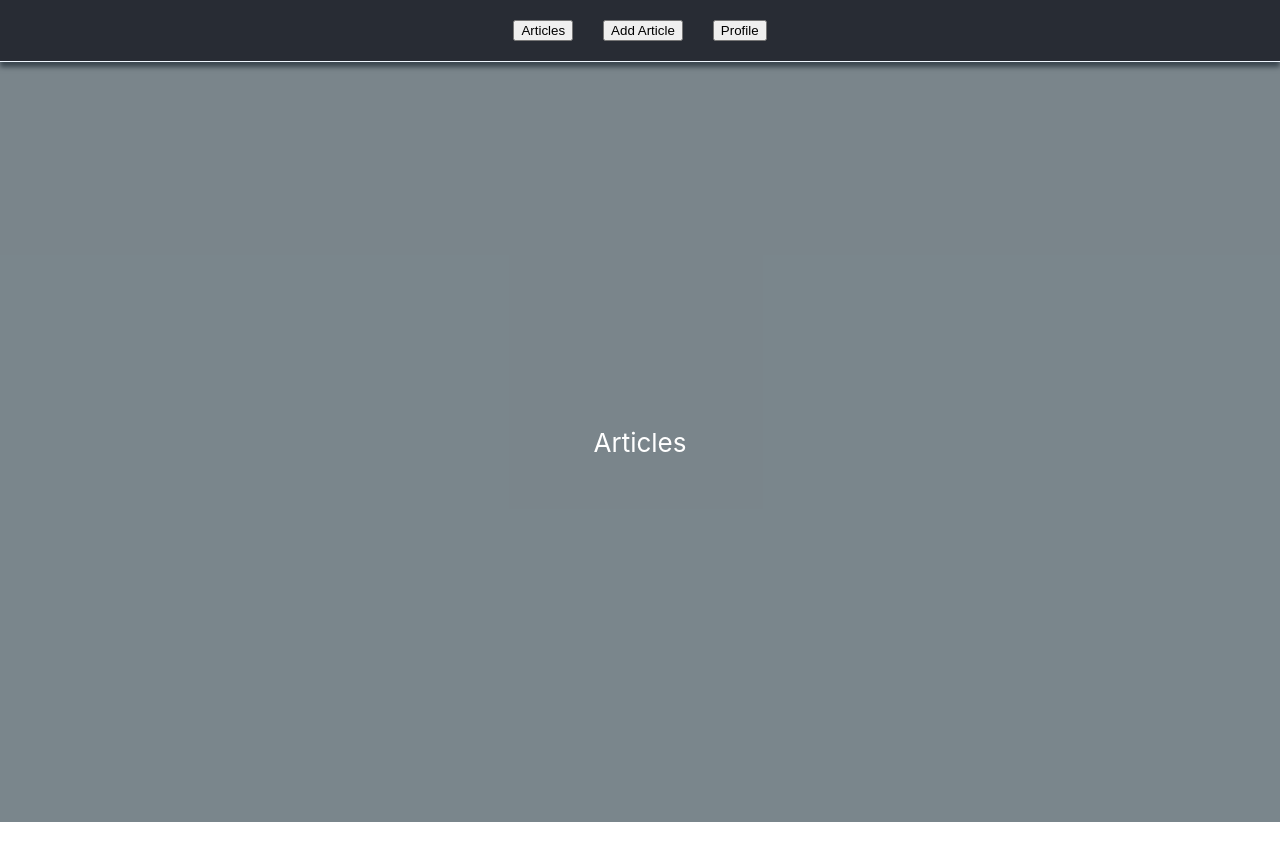
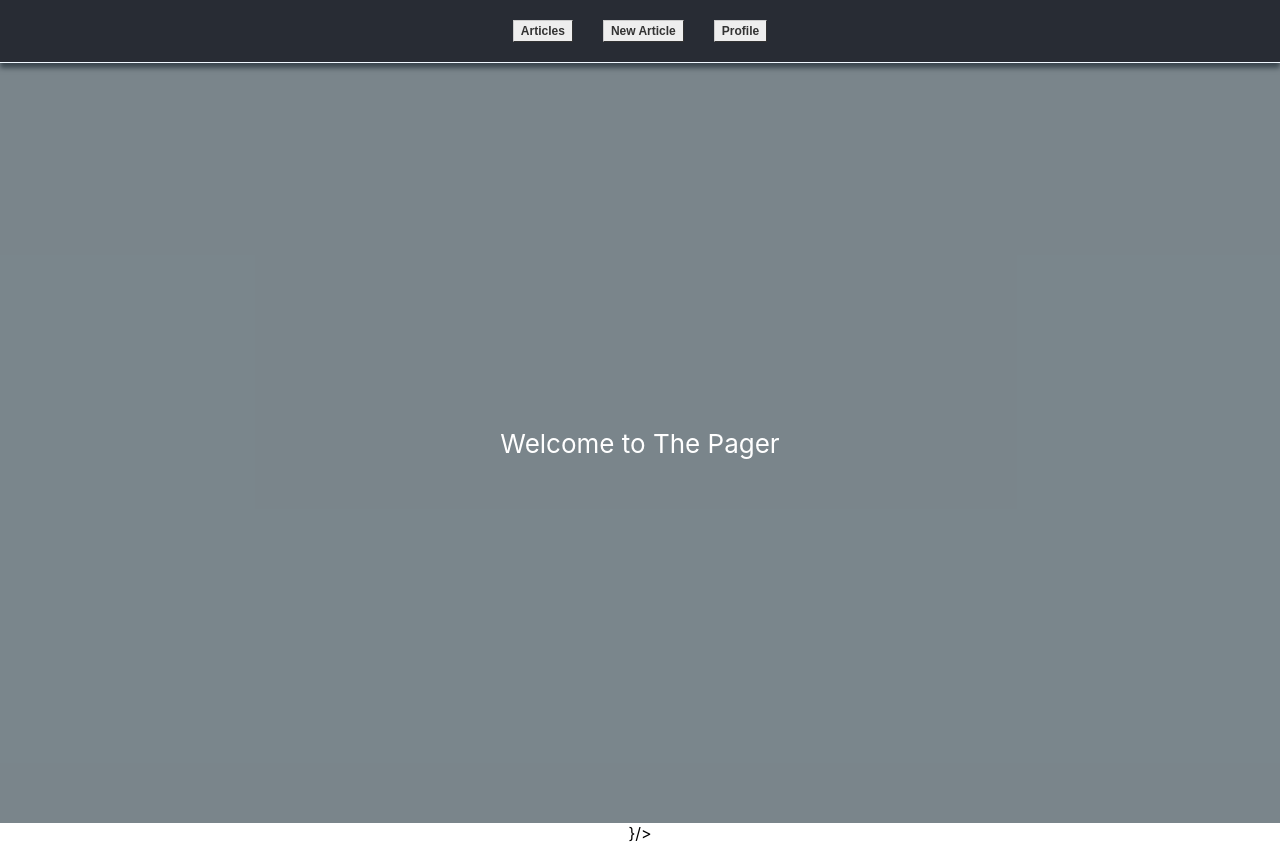
Before and after one commit to YuriiL05/DevCamp2021-2022, a React (Create React App) app in the folder front/: page / in a window 1280 px wide. Before the commit the page ends 822 px from the top, so only its background shows below. Built offline with nearby package versions, Linux system fonts and the light colour scheme.

Commit message:
[front] Add Routes with validations

```diff
--- a/front/package.json
+++ b/front/package.json
@@ -7,6 +7,7 @@
     "@testing-library/react": "^12.1.2",
     "@testing-library/user-event": "^13.5.0",
     "node": "^17.2.0",
+    "path-to-regexp": "^6.2.0",
     "react": "^17.0.2",
     "react-dom": "^17.0.2",
     "react-scripts": "5.0.0",
@@ -52,6 +53,7 @@
     "eslint-plugin-promise": "^5.2.0",
     "eslint-plugin-react": "^7.27.1",
     "eslint-plugin-react-hooks": "^4.3.0",
-    "lint-staged": "^12.1.2"
+    "lint-staged": "^12.1.2",
+    "react-router-dom": "^6.2.1"
   }
 }
--- a/front/src/App.js
+++ b/front/src/App.js
@@ -1,5 +1,3 @@
-import { useState } from 'react';
-
 import { HeaderContainer } from './containers/header';
 import { BodyContainer } from './containers/body';
 
@@ -8,21 +6,21 @@ import './App.css';
 export const App = () => {
 
   const pages = {
-    articles: 'Articles',
-    addArticle: 'Add Article',
-    profile: 'Profile'
+    articles: 'articles',
+    newArticle: 'new-article',
+    profile: 'profile'
   };
 
-  const [page, setPage] = useState(pages.articles);
-
-  const changePage = (selectedPage) => () => {
-    setPage(selectedPage);
-  };
+  // const [page, setPage] = useState(pages.articles);
+  //
+  // const changePage = (selectedPage) => () => {
+  //   setPage(selectedPage);
+  // };
 
   return (
-    <div className="App">
-      <HeaderContainer changePage={changePage} pages={pages}/>
-      <BodyContainer page={page} pages={pages}/>
-    </div>
+      <div className="App">
+        <HeaderContainer pages={pages}/>
+        <BodyContainer pages={pages}/>}/>
+      </div>
   );
 };
--- /dev/null
+++ b/front/src/components/404/index.jsx
@@ -0,0 +1,10 @@
+import { Link } from "react-router-dom";
+
+export const NotFound = () => {
+  return (
+    <div>
+      <h2>404 Page Not Found</h2>
+      <Link to="/">Go to the home page</Link>
+    </div>
+  );
+};
--- /dev/null
+++ b/front/src/components/article/index.jsx
@@ -0,0 +1,8 @@
+export const Article = ( { id, test} ) => {
+  return (
+    <div>
+      Article {id} <br/>
+      {test}
+    </div>
+  );
+};
--- a/front/src/components/articles/index.jsx
+++ b/front/src/components/articles/index.jsx
@@ -1,7 +1,11 @@
+import { Outlet } from "react-router-dom";
+
 export const Articles = () => {
   return (
     <div>
-      Articles
+      Articles:
+      <hr/>
+      <Outlet/>
     </div>
   );
 };
--- /dev/null
+++ b/front/src/components/home/index.jsx
@@ -0,0 +1,7 @@
+export const Home = () => {
+  return (
+    <div>
+      Welcome to The Pager
+    </div>
+  );
+};
--- /dev/null
+++ b/front/src/containers/article/index.js
@@ -0,0 +1,47 @@
+import React from 'react';
+import { useParams } from "react-router-dom";
+
+import { Article } from '../../components/article';
+import { NotFound } from "../../components/404";
+
+export const ArticleContainer = () => {
+  const validation = {
+    digits: /^\d+$/,
+    capitalLetters: /^[A-Z]+$/,
+    file: /^\w+\.doc$|pdf$|jpeg$/
+  }
+
+  const { id } = useParams();
+
+  if (id.match(validation.digits)) {
+    return (
+      <div className={"article"}>
+        <Article id={id} test={"Digits"}/>
+      </div>
+    );
+  } else if (id.match(validation.capitalLetters)) {
+    return (
+      <div className={"article"}>
+        <Article id={id} test={"Digits"}/>
+      </div>
+    );
+  } else if (id.match(validation.file)) {
+    return (
+      <div className={"article"}>
+        <Article id={id} test={"Digits"}/>
+      </div>
+    );
+  } else {
+    return (
+      <NotFound/>
+    );
+  }
+
+    // return (
+    //   <div className={"article"}>
+    //     {(id.match(validation.digits)) && <Article id={id} test={"Digits"}/>}
+    //     {(id.match(validation.capitalLetters)) && <Article id={id} test={"A-Z"}/>}
+    //     {(id.match(validation.file)) && <Article id={id} test={"file"}/>}
+    //   </div>
+    // );
+};
--- a/front/src/containers/body/index.js
+++ b/front/src/containers/body/index.js
@@ -1,18 +1,33 @@
 import React from 'react';
+import {
+  Routes,
+  Route
+} from "react-router-dom";
 
 import { AddArticle } from '../../components/addArticle';
 import { Articles } from '../../components/articles';
 import { Profile } from '../../components/profile';
+import { ArticleContainer } from '../article';
+import { NotFound } from "../../components/404";
+import { Home } from "../../components/home";
 
 import './style.css';
+import { DateContainer } from "../date";
 
-export const BodyContainer = ({ page, pages }) => {
+export const BodyContainer = ( {pages} ) => {
 
-  return (
+   return (
     <div className={"body-content"}>
-      {page === pages.articles && <Articles/>}
-      {page === pages.addArticle && <AddArticle/>}
-      {page === pages.profile && <Profile/>}
+        <Routes>
+          <Route path="/" element={<Home/>}/>
+          <Route path={pages.articles} element={<Articles/>}>
+            <Route path=":id" element={<ArticleContainer/>}/>
+          </Route>
+          <Route path={pages.newArticle} element={<AddArticle/>}/>
+          <Route path={pages.profile} element={<Profile/>}/>
+          <Route path="/date/:date" element={<DateContainer/>}/>
+          <Route path="*" element={<NotFound/>}/>
+        </Routes>
     </div>
   );
 };
--- /dev/null
+++ b/front/src/containers/date/index.js
@@ -0,0 +1,27 @@
+import React from 'react';
+import { useParams } from "react-router-dom";
+
+
+export const DateContainer = () => {
+
+  const { date } = useParams();
+  const currentDate = new Date().toISOString().split('T')[0];
+
+
+  if (Date.parse(date) <= Date.parse(currentDate))
+  {
+    return (
+      <>
+        Show date <br/>
+        {date}
+      </>
+    );
+  }
+  else {
+    return (
+      <>
+        Rejected
+      </>
+    );
+  }
+};
--- a/front/src/containers/header/index.js
+++ b/front/src/containers/header/index.js
@@ -1,14 +1,16 @@
 import React from 'react';
+import { Link } from "react-router-dom";
 
 import './style.css';
 
-export const HeaderContainer = ({ changePage, pages }) => {
+export const HeaderContainer = ({ pages }) => {
+
   return (
     <>
       <header>
-        <button onClick={changePage(pages.articles)}> {pages.articles}</button>
-        <button onClick={changePage(pages.addArticle)}>{pages.addArticle}</button>
-        <button onClick={changePage(pages.profile)}>{pages.profile}</button>
+        <Link to={pages.articles} className={"btn"}>Articles</Link>
+        <Link to={pages.newArticle} className={"btn"}>New Article</Link>
+        <Link to={pages.profile} className={"btn"}>Profile</Link>
       </header>
     </>
   );
--- a/front/src/containers/header/style.css
+++ b/front/src/containers/header/style.css
@@ -3,8 +3,28 @@ header {
     box-shadow: 0 5px 5px #282c34;
     background-color: #282c34;
     justify-content: center;
+    min-height: 4vh;
+    display: flex;
 }
 
 button {
     margin: 20px 15px;
 }
+
+.btn:link, .btn:visited {
+    display: inline-block;
+    font: bold 12px Arial;
+    text-decoration: none;
+    background-color: #EEEEEE;
+    color: #333333;
+    padding: 3px 7px 3px 7px;
+    border-top: 1px solid #CCCCCC;
+    border-right: 1px solid #333333;
+    border-bottom: 1px solid #333333;
+    border-left: 1px solid #CCCCCC;
+    margin: 20px 15px;
+}
+
+.btn:hover, .btn:active {
+    background-color: #c9c9c9;
+}
--- a/front/src/index.js
+++ b/front/src/index.js
@@ -2,10 +2,13 @@ import React from 'react';
 import ReactDOM from 'react-dom';
 import './index.css';
 import { App } from './App';
+import { BrowserRouter } from "react-router-dom";
 
 ReactDOM.render(
   <React.StrictMode>
-    <App />
+    <BrowserRouter>
+      <App />
+    </BrowserRouter>
   </React.StrictMode>,
   document.getElementById('root'),
 );
```
Also changed, not shown: 1 other file (tests, documents, lock files or other folders).
